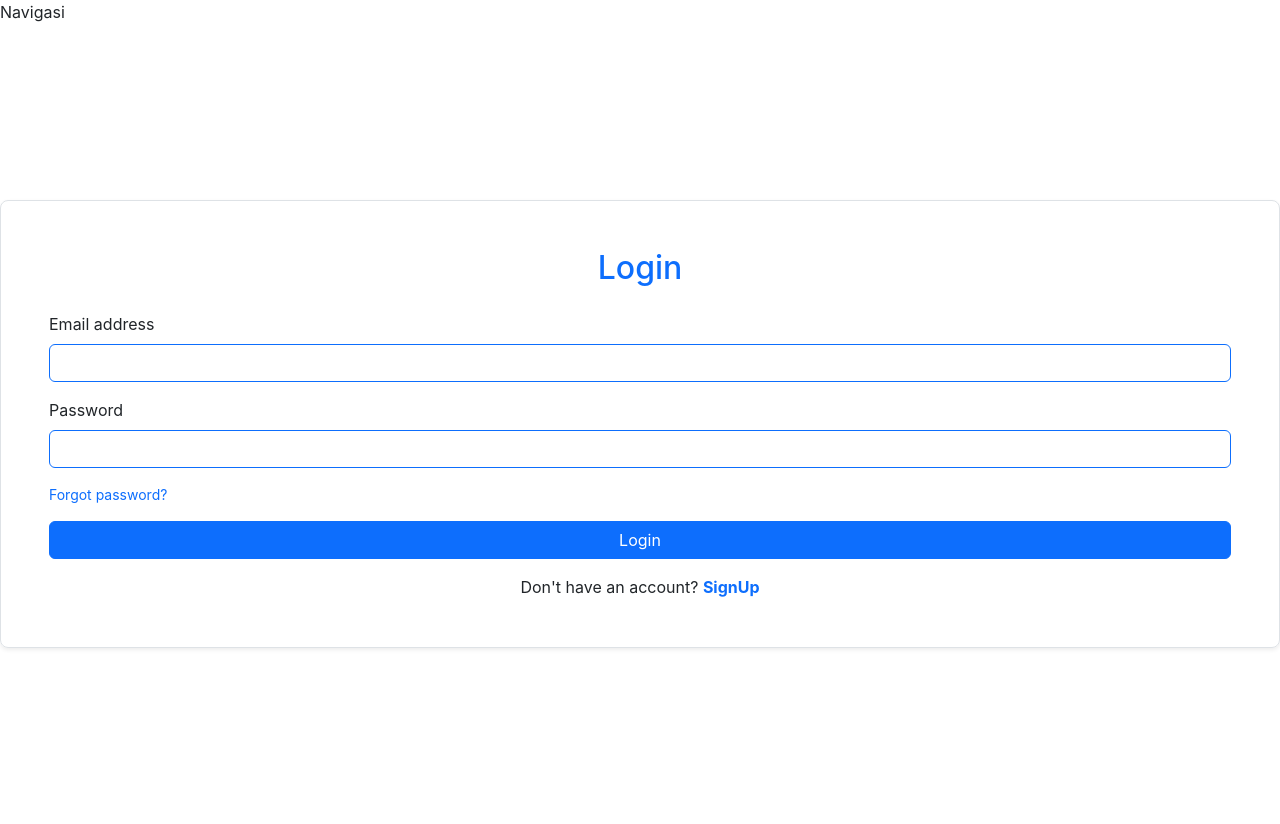
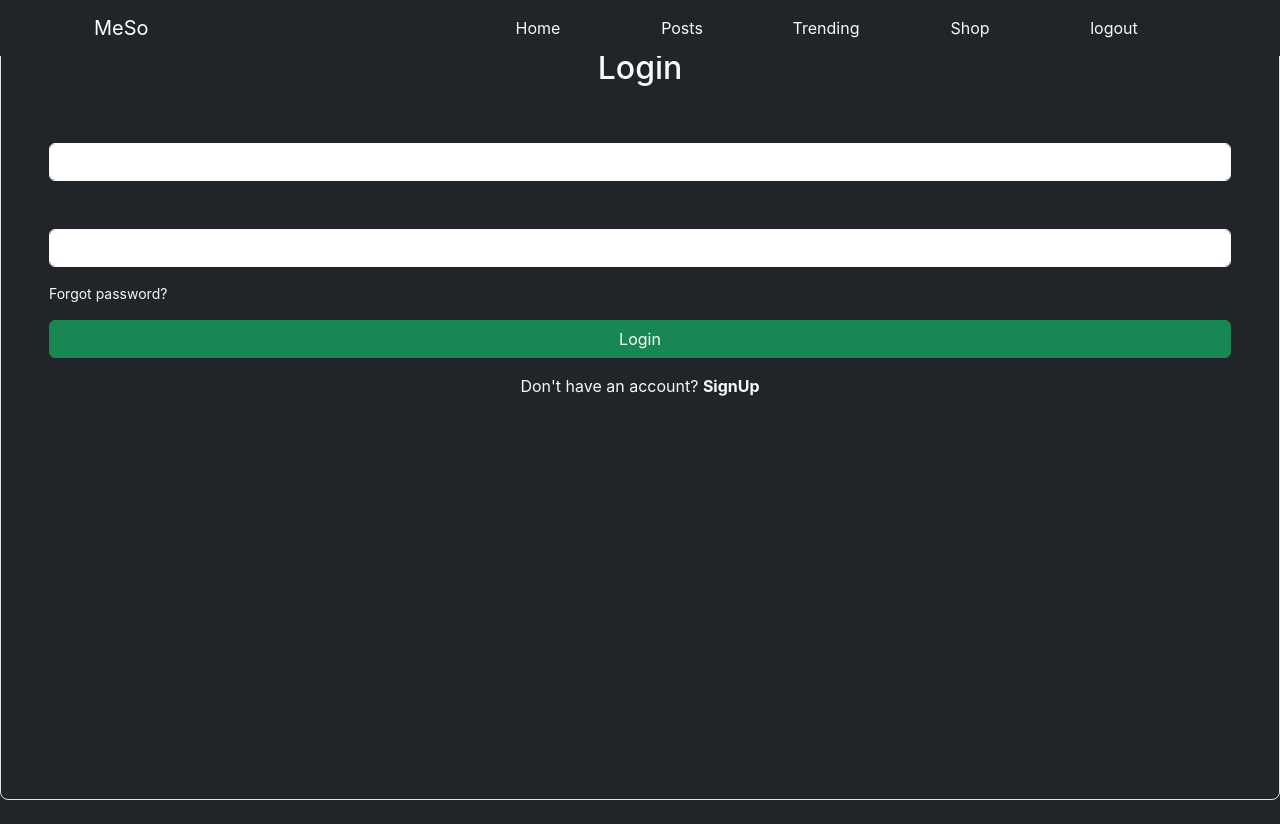
Before and after one commit to r11firdaus/socmednextts, a Next.js app: page /login in a window 1280 px wide. After the commit the page ends 800 px from the top, so only its background shows below. Built offline with nearby package versions, Linux system fonts and the light colour scheme.

Commit message:
add logout

```diff
--- a/components/loginForm.js
+++ b/components/loginForm.js
@@ -1,4 +1,5 @@
 import Link from "next/link"
+import Router from "next/router"
 
 const LogiForm = (props) => {
   const submit = async (e) => {
@@ -16,31 +17,37 @@ const LogiForm = (props) => {
       })
     })
 
-    console.log(await res.json())
+    const data = await res.json()
+    if (res.status === 200) {
+      localStorage.setItem('token', data.data.token)
+      localStorage.setItem('email', data.data.email)
+      localStorage.setItem('user_id', data.data.id)
+      Router.push('/')
+    }
   }
 
   return (
-    <div className="vh-100 d-flex justify-content-center align-items-center">
+    <div className="vh-100 d-flex justify-content-center">
       <div className="col p-5 shadow-sm border rounded-3">
-        <h2 className="text-center mb-4 text-primary">{props.type === 'login' ? 'Login' : 'Signup'}</h2>
+        <h2 className="text-center mb-4 text-light">{props.type === 'login' ? 'Login' : 'Signup'}</h2>
         <form onSubmit={(e) => submit(e)}>
           <div className="mb-3">
             <label htmlFor="exampleInputEmail1" className="form-label">Email address</label>
-            <input type="email" className="form-control border border-primary" id="email" aria-describedby="emailHelp" />
+            <input type="email" className="form-control border border-light" id="email" aria-describedby="emailHelp" />
           </div>
             <div className="mb-3">
               <label htmlFor="exampleInputPassword1" className="form-label">Password</label>
-              <input type="password" className="form-control border border-primary" id="password" />
+              <input type="password" className="form-control border border-light" id="password" />
             </div>
-            <p className="small"><a className="text-primary" href="forget-password.html">Forgot password?</a></p>
+            <p className="small"><a className="text-light" href="forget-password.html">Forgot password?</a></p>
             <div className="d-grid">
-              <button className="btn btn-primary" type="submit">{props.type === 'login' ? 'Login' : 'Signup'}</button>
+              <button className="btn btn-success" type="submit">{props.type === 'login' ? 'Login' : 'Signup'}</button>
             </div>
         </form>
         <div className="mt-3">
         {props.type === 'login' ?
-          <p className="mb-0  text-center">Don't have an account? <Link href="/signup" className="text-primary fw-bold">SignUp</Link></p>
-         : <p className="mb-0  text-center">Already have an account? <Link href="/login" className="text-primary fw-bold">Login</Link></p>}
+          <p className="mb-0 text-center text-light">Don't have an account? <Link href="/signup" className="text-light fw-bold">SignUp</Link></p>
+         : <p className="mb-0 text-center text-light">Already have an account? <Link href="/login" className="text-light fw-bold">Login</Link></p>}
         </div>
       </div>
     </div>
--- a/components/navigasi.js
+++ b/components/navigasi.js
@@ -1,4 +1,6 @@
+import Router from "next/router"
 import { memo, useEffect } from "react"
+import websocket from '../lib/actioncable'
 
 const Navigasi = () => {
   useEffect(() => {
@@ -7,8 +9,26 @@ const Navigasi = () => {
     token && websocket();
   }, [])
 
+  const logout = () => {
+      localStorage.clear()
+      Router.push('login')
+  }
+
   return (
-    <div>Navigasi</div>
+    <>
+      <nav className="navbar navbar-dark bg-dark fixed-top">
+        <div className="container row mx-auto">
+          <a className="navbar-brand col-sm-2" href="#">MeSo</a>
+          <div className="col-sm-8 d-flex justify-content-evenly text-light text-center" href="#">
+          <div className="col"><a href="#">Home</a></div>
+          <div className="col"><a href="#">Posts</a></div>
+          <div className="col"><a href="#">Trending</a></div>
+          <div className="col"><a href="#">Shop</a></div>
+          <div className="col"><a href="#" onClick={() => logout()}>logout</a></div>
+          </div>
+        </div>
+      </nav>
+    </>
   )
 }
 
--- a/lib/actioncable.js
+++ b/lib/actioncable.js
@@ -9,7 +9,8 @@ const websocket = () => {
     },
     {
       connected() {
-        console.log('Notification channel connected\nUser id:', 'test id')
+        const user_id = localStorage.getItem('user_id');
+        console.log('Notification channel connected\nUser id:', user_id)
       },
       received(data) {
         console.log('NEW NOTIFICATION: ', data)
--- a/styles/globals.css
+++ b/styles/globals.css
@@ -4,6 +4,7 @@ body {
   margin: 0;
   font-family: -apple-system, BlinkMacSystemFont, Segoe UI, Roboto, Oxygen,
     Ubuntu, Cantarell, Fira Sans, Droid Sans, Helvetica Neue, sans-serif;
+  background-color: #212529;
 }
 
 a {
```
